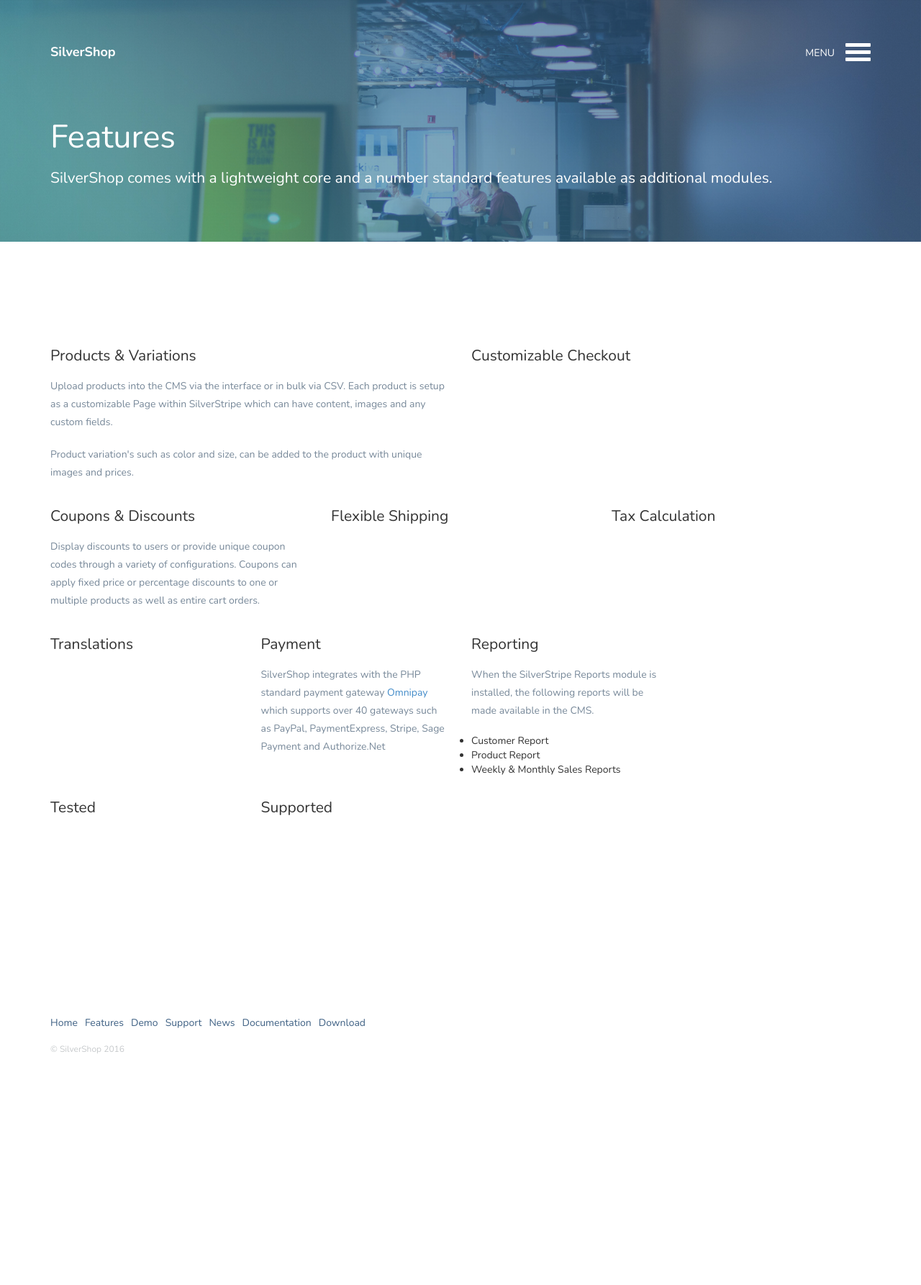
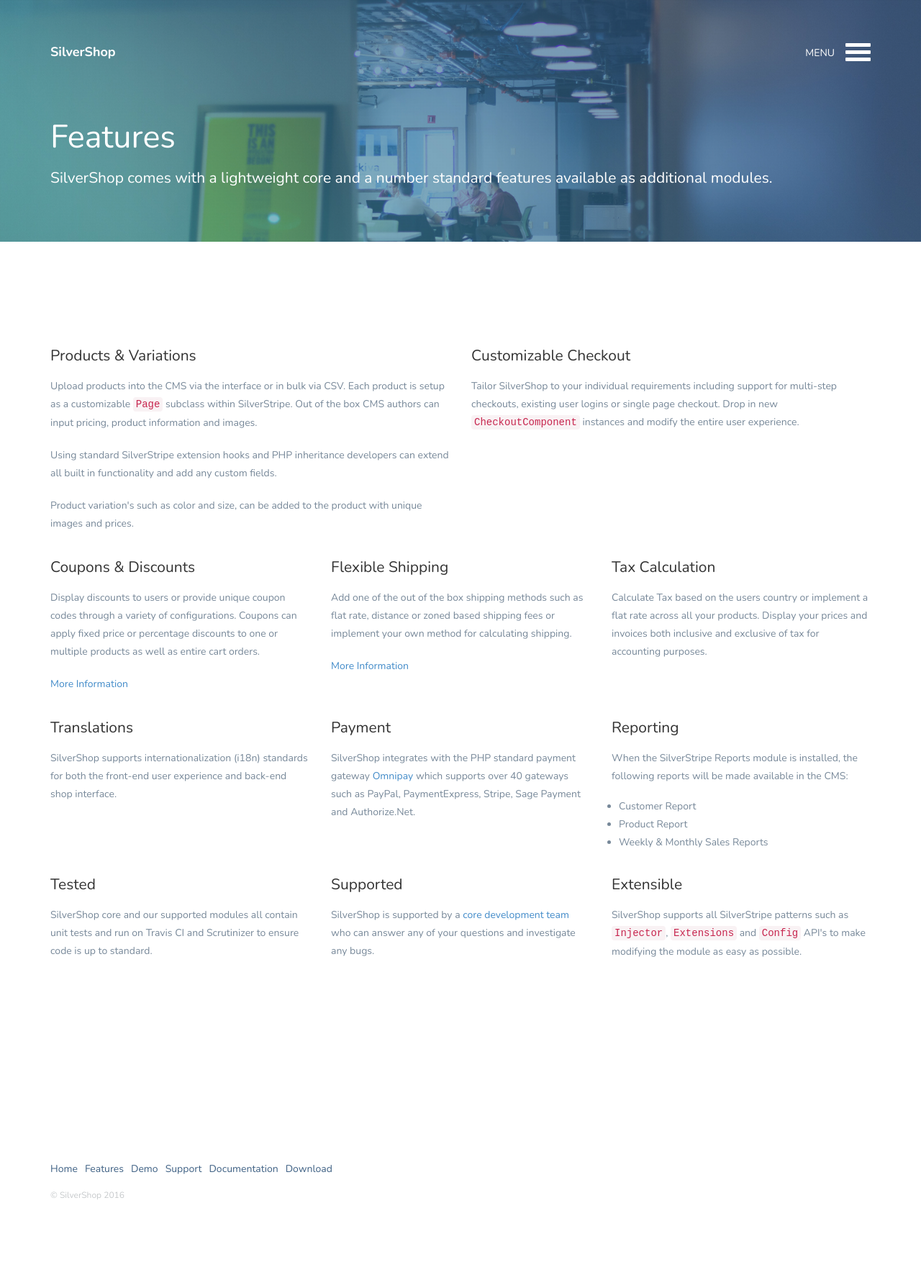
Before and after one commit to silvershop/silvershop.github.io, a Jekyll site: the page built from features.html, in a window 1280 px wide. Shown: the whole page at 72% size. Built offline with Jekyll 4.4.1, drawn with Linux system fonts in a browser that asks for light colours; nearby versions of some CDN libraries; before the commit the page ends 1583 px from its top, so only the background shows below that.

Commit message:
Minor tidy ups: WIP

```diff
--- a/_includes/footer.html
+++ b/_includes/footer.html
@@ -7,8 +7,7 @@
           <li><a href="/features/">Features</a></li>
           <li><a href="http://demo.ss-shop.org/">Demo</a></li>
           <li><a href="/support/">Support</a></li>
-          <li><a href="/news/">News</a></li>
-          <li><a href="/docs/">Documentation</a></li>
+          <li><a href="https://github.com/silvershop/silvershop-core/tree/master/docs/en">Documentation</a></li>
           <li><a href="/download/">Download</a></li>
         </ul>
 
@@ -26,8 +25,7 @@
       <li><a href="http://demo.ss-shop.org/"><i class="fa fa-desktop"></i>Demo</a></li>
     </ul>
     <ul>
-      <li><a href="/news/"><i class="fa fa-newspaper-o"></i>News</a></li>
-      <li><a href="/docs/"><i class="fa fa-file-o"></i>Documentation</a></li>
+      <li><a href="https://github.com/silvershop/silvershop-core/tree/master/docs/en"><i class="fa fa-file-o"></i>Documentation</a></li>
       <li><a href="/download/"><i class="fa fa-download"></i>Download</a></li>
     </ul>
   </nav>
--- a/_layouts/default.html
+++ b/_layouts/default.html
@@ -33,5 +33,15 @@
     {{ content }}
 
     {% include footer.html %}
+    <script>
+      (function(i,s,o,g,r,a,m){i['GoogleAnalyticsObject']=r;i[r]=i[r]||function(){
+      (i[r].q=i[r].q||[]).push(arguments)},i[r].l=1*new Date();a=s.createElement(o),
+      m=s.getElementsByTagName(o)[0];a.async=1;a.src=g;m.parentNode.insertBefore(a,m)
+      })(window,document,'script','https://www.google-analytics.com/analytics.js','ga');
+
+      ga('create', 'UA-79517552-1', 'auto');
+      ga('send', 'pageview');
+
+    </script>
   </body>
 </html>
--- a/css/styles.css
+++ b/css/styles.css
@@ -755,10 +755,16 @@
     color: #24374b;
     font-size: 20px;
 }
-.features-list p {
+.features-list p,
+.features-list ul {
     margin-bottom: 20px;
     color: #778899;
 }
+
+.features-list li {
+    margin: 0 0 5px 10px;
+}
+
 .feature-content {
     display: inline-block;
     margin-left: 0;
--- a/features.html
+++ b/features.html
@@ -11,7 +11,9 @@
   		<div class="col-md-6">
   			<h2>Products &amp; Variations</h2>
 
-  			<p>Upload products into the CMS via the interface or in bulk via CSV. Each product is setup as a customizable Page within SilverStripe which can have content, images and any custom fields.</p>
+  			<p>Upload products into the CMS via the interface or in bulk via CSV. Each product is setup as a customizable <code>Page</code> subclass within SilverStripe. Out of the box CMS authors can input pricing, product information and images.</p>
+
+  			<p>Using standard SilverStripe extension hooks and PHP inheritance developers can extend all built in functionality and add any custom fields.</p>
 
   			<p>Product variation's such as color and size, can be added to the product with unique images and prices.</p>
   		</div>
@@ -19,7 +21,7 @@
   		<div class="col-md-6">
   			<h2>Customizable Checkout</h2>
 
-  			<p>
+  			<p>Tailor SilverShop to your individual requirements including support for multi-step checkouts, existing user logins or single page checkout. Drop in new <code>CheckoutComponent</code> instances and modify the entire user experience.</p>
   		</div>
   	</div>
 
@@ -28,35 +30,43 @@
 	        <h2>Coupons &amp; Discounts</h2>
 
 	        <p>Display discounts to users or provide unique coupon codes through a variety of configurations. Coupons can apply fixed price or percentage discounts to one or multiple products as well as entire cart orders.</p>
+
+	        <p><a href="https://github.com/silvershop/silvershop-discounts">More Information</a></p>
 	    </div>
 
 	    <div class="col-md-4">
 	        <h2>Flexible Shipping</h2>
 
+	        <p>Add one of the out of the box shipping methods such as flat rate, distance or zoned based shipping fees or implement your own method for calculating shipping.</p>
+
+	        <p><a href="https://github.com/silvershop/silvershop-shipping">More Information</a></p>
 	    </div>
 
 	    <div class="col-md-4">
 	        <h2>Tax Calculation</h2>
+
+	        <p>Calculate Tax based on the users country or implement a flat rate across all your products. Display your prices and invoices both inclusive and exclusive of tax for accounting purposes.</p>
 	    </div>
 	</div>
 
     <div class="row">
-	    <div class="col-md-3">
+	    <div class="col-md-4">
 	        <h2>Translations</h2>
 
+	        <p>SilverShop supports internationalization (i18n) standards for both the front-end user experience and back-end shop interface.</p>
 	    </div>
 
-	    <div class="col-md-3">
+	    <div class="col-md-4">
 	        <h2>Payment</h2>
 
-	        <p>SilverShop integrates with the PHP standard payment gateway <a href="https://github.com/thephpleague/omnipay">Omnipay</a> which supports over 40 gateways such as PayPal, PaymentExpress, Stripe, Sage Payment and Authorize.Net</p>
+	        <p>SilverShop integrates with the PHP standard payment gateway <a href="https://github.com/thephpleague/omnipay">Omnipay</a> which supports over 40 gateways such as PayPal, PaymentExpress, Stripe, Sage Payment and Authorize.Net.</p>
 	    </div>
 
-	    <div class="col-md-3">
+	    <div class="col-md-4">
 	        <h2>Reporting</h2>
 
 	        <p>When the SilverStripe Reports module is installed, the following
-	        reports will be made available in the CMS.</p>
+	        reports will be made available in the CMS:</p>
 
 	        <ul>
 	        	<li>Customer Report</li>
@@ -67,14 +77,22 @@
     </div>
 
     <div class="row">
-	    <div class="col-md-3">
+	    <div class="col-md-4">
 	        <h2>Tested</h2>
 
+	        <p>SilverShop core and our supported modules all contain unit tests and run on Travis CI and Scrutinizer to ensure code is up to standard.</p>
 	    </div>
 
-	    <div class="col-md-3">
+	    <div class="col-md-4">
 	        <h2>Supported</h2>
 
+	        <p>SilverShop is supported by a <a href="/support/">core development team</a> who can answer any of your questions and investigate any bugs.</p>
+	    </div>
+
+	    <div class="col-md-4">
+	        <h2>Extensible</h2>
+
+	        <p>SilverShop supports all SilverStripe patterns such as <code>Injector</code>, <code>Extensions</code> and <code>Config</code> API's to make modifying the module as easy as possible.</p>
 	    </div>
     </div>
   </div>
```
Also changed, not shown: download.html (+13 -0 lines), Gemfile.lock, 9 other files.
